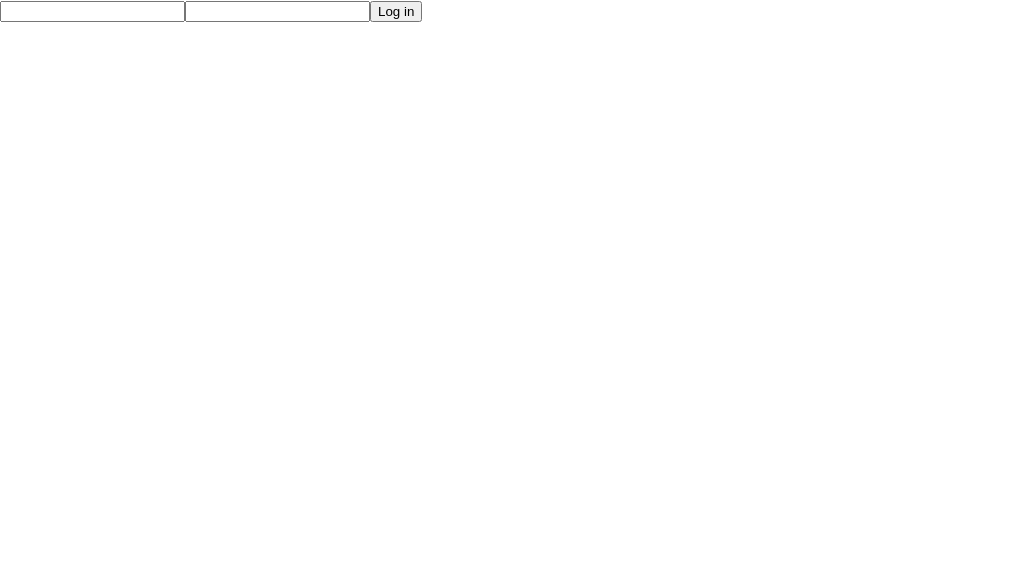
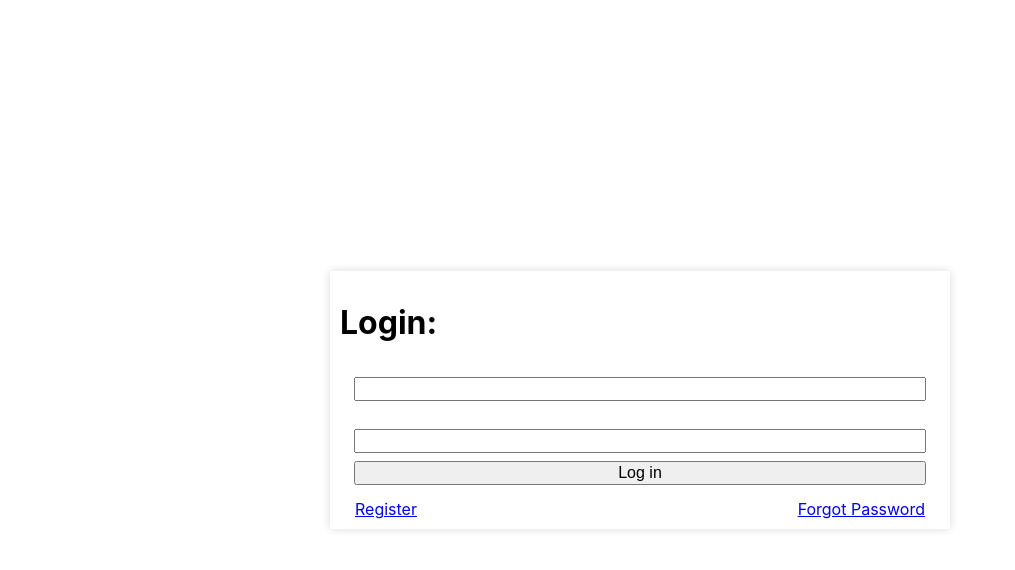
Before and after one commit to Hector-bit/Front-end, a React (Create React App) app in the folder business-card-organizer/: page / in a window 1280 px wide. Shown: the top 570 px of the page, without its empty margins (0-1015 px from the left). Built offline with nearby package versions, Linux system fonts and the light colour scheme.

Commit message:
re-added styling to new login form +Login.jsx

```diff
--- a/business-card-organizer/src/components/Login.jsx
+++ b/business-card-organizer/src/components/Login.jsx
@@ -1,59 +1,59 @@
-// import React from 'react';
-// import { NavLink } from 'react-router-dom';
-// import { withFormik, Form, Field } from 'formik';
-// import * as Yup from 'yup';
-// import styled from 'styled-components';
+import React from 'react';
+import { NavLink } from 'react-router-dom';
+import { withFormik, Form, Field } from 'formik';
+import * as Yup from 'yup';
+import styled from 'styled-components';
+import { axiosWithAuth } from '../utils/axiosWithAuth';
 
+const StyledPage = styled.div.attrs( props => ({
+  className: 'login',
+}))`
+  width: 100vw;
+  height: 100vh;
+  overflow: hidden;
+  display: flex;
+  justify-content: center;
+`;
 
-// const StyledPage = styled.div.attrs( props => ({
-//   className: 'login',
-// }))`
-//   width: 100vw;
-//   height: 100vh;
-//   overflow: hidden;
-//   display: flex;
-//   justify-content: center;
-// `;
+const StyledForm = styled.div.attrs( props => ({
+  className: 'user-form',
+}))`
 
-// const StyledForm = styled.div.attrs( props => ({
-//   className: 'user-form',
-// }))`
+  width: 80%;
+  min-width: 300px;
+  max-width: 600px;
+  display: flex;
+  padding: 1rem;
+  margin: 0 auto;
+  flex-direction: column;
+  align-self: center;
+  justify-content: space-evenly;
+  box-shadow: 0 0 8px rgba( 33, 33, 33, 0.17);
+`;
 
-//   width: 80%;
-//   min-width: 300px;
-//   max-width: 600px;
-//   display: flex;
-//   padding: 1rem;
-//   margin: 0 auto;
-//   flex-direction: column;
-//   align-self: center;
-//   justify-content: space-evenly;
-//   box-shadow: 0 0 8px rgba( 33, 33, 33, 0.17);
-// `;
+const StyledFields = styled.div.attrs( props => ({
+  className: 'form-field-wrapper',
+}))`
 
-// const StyledFields = styled.div.attrs( props => ({
-//   className: 'form-field-wrapper',
-// }))`
+  display: flex;
+  padding: 1rem;
+  margin: 0 auto;
+  flex-direction: column;
 
-//   display: flex;
-//   padding: 1rem;
-//   margin: 0 auto;
-//   flex-direction: column;
+  input, button {
+    margin: 0.4rem;
+    font-size: 1.6rem;
+  }
+`;
 
-//   input, button {
-//     margin: 0.4rem;
-//     font-size: 1.6rem;
-//   }
-// `;
-
-// const StyledLinks = styled.div.attrs( props => ({
-//   className: 'links',
-// }))`
-//   display: flex;
-//   width: 95%;
-//   margin: 0 auto;
-//   justify-content: space-between;
-// `;
+const StyledLinks = styled.div.attrs( props => ({
+  className: 'links',
+}))`
+  display: flex;
+  width: 95%;
+  margin: 0 auto;
+  justify-content: space-between;
+`;
 
 // const Login = ( { values, touched, errors, status, setCurrentUser, user } ) => {
 
@@ -108,18 +108,11 @@
 
 //     resetForm();
 
-//     props.history.push('/card');
+//     props.history.push('/create-card');
 //    }
 // } ) ( Login );
 
-// export default FormikLogin;
-
-import React from 'react';
-
-import { axiosWithAuth } from '../utils/axiosWithAuth';
-import { Redirect } from 'react-router-dom';
-
-class FormikLogin extends React.Component {
+class Login extends React.Component {
   state = {
     credentials: {
       username: '',
@@ -146,7 +139,7 @@ class FormikLogin extends React.Component {
       .then(res => {
         // console.log(res.data.payload)
         localStorage.setItem('token', res.data.payload);
-        this.props.history.push('/bubblepage');
+        this.props.history.push('/card');
       })
       .catch(err => console.log(err.response));
   };
@@ -156,25 +149,37 @@ class FormikLogin extends React.Component {
     //   return <Redirect to="/login" />;
     // }
     return (
-      <div>
-        <form onSubmit={this.login}>
+      <StyledPage className='login'>
+        <StyledForm className='user-form'>
+        <h1>Login:</h1>
+        <Form onSubmit={this.login}>
+          <StyledFields className='form-field-wrapper'>
           <input
             type="text"
             name="username"
             value={this.state.credentials.username}
             onChange={this.handleChange}
           />
+          </StyledFields>
+          <StyledFields>
           <input
             type="password"
             name="password"
             value={this.state.credentials.password}
             onChange={this.handleChange}
           />
-          <button>Log in</button>
-        </form>
-      </div>
+
+          <button type="submit">Log in</button>
+          </StyledFields>
+        </Form>
+        <StyledLinks className='links'>
+           <NavLink to={ '/register'   } activeClassName='link-active'>Register</NavLink>
+           <NavLink to={ '/pass-reset' } activeClassName='link-active'>Forgot Password</NavLink>
+         </StyledLinks>
+         </StyledForm>
+      </StyledPage>
     );
   }
 }
 
-export default FormikLogin;
+export default Login;
```
